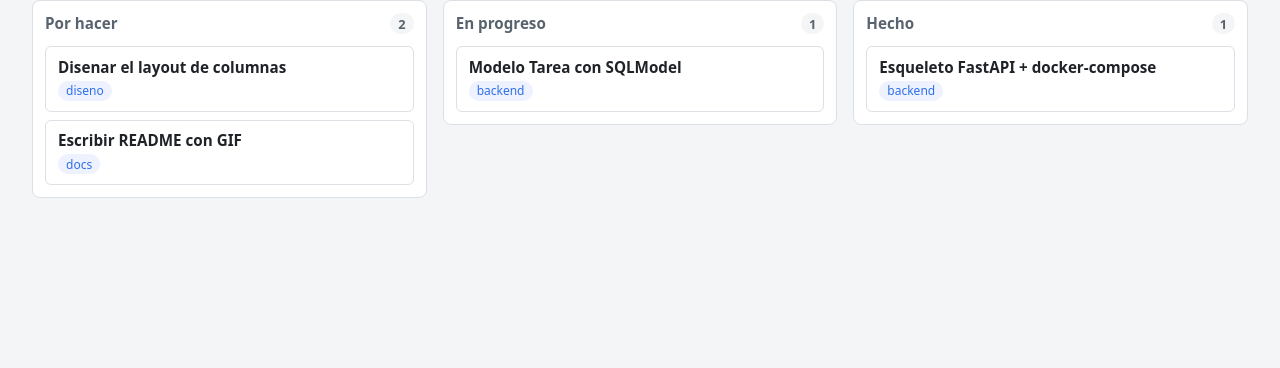
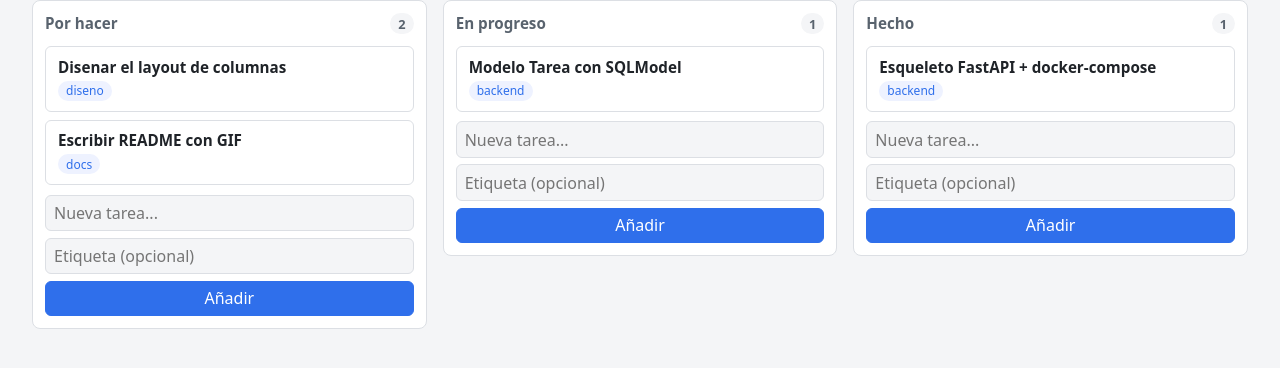
Before and after one commit to dfdez2003/app-htmx-fastapi, a FastAPI app: page / in a window 1280 px wide. Shown: the part 71-439 px from the top of the page. Run offline with FastAPI, Linux system fonts and the light colour scheme.

Commit message:
feat(tareas): crear tarea y fragmento de tarjeta

```diff
--- a/app/main.py
+++ b/app/main.py
@@ -6,6 +6,7 @@ from fastapi.staticfiles import StaticFiles
 
 from app.database import crear_tablas, sembrar_datos
 from app.rutas.tablero import router as tablero_router
+from app.rutas.tareas import router as tareas_router
 
 
 @asynccontextmanager
@@ -22,6 +23,7 @@ app.mount(
     name="static",
 )
 app.include_router(tablero_router)
+app.include_router(tareas_router)
 
 
 @app.get("/salud")
--- a/app/static/estilos.css
+++ b/app/static/estilos.css
@@ -103,3 +103,33 @@ body {
 .tarjeta.vencida {
   border-color: #e0554f;
 }
+
+.formulario-tarea {
+  display: flex;
+  flex-direction: column;
+  gap: 0.4rem;
+  margin-top: 0.6rem;
+}
+
+.formulario-tarea input {
+  font: inherit;
+  padding: 0.4rem 0.5rem;
+  border: 1px solid var(--borde);
+  border-radius: 6px;
+  background: var(--fondo);
+  color: var(--texto);
+}
+
+.formulario-tarea button {
+  font: inherit;
+  padding: 0.35rem 0.5rem;
+  border: 1px solid var(--acento);
+  border-radius: 6px;
+  background: var(--acento);
+  color: #fff;
+  cursor: pointer;
+}
+
+.formulario-tarea button:hover {
+  opacity: 0.9;
+}
--- /dev/null
+++ b/app/templates/fragmentos/formulario_tarea.html
@@ -0,0 +1,17 @@
+{% if modo == "editar" %}
+<form class="formulario-tarea" id="tarea-{{ tarea.id }}"
+      hx-put="/tareas/{{ tarea.id }}" hx-target="this" hx-swap="outerHTML">
+{% else %}
+<form class="formulario-tarea formulario-crear"
+      hx-post="/tareas"
+      hx-target="#columna-{{ columna_clave }} .lista"
+      hx-swap="beforeend"
+      hx-on::after-request="if(event.detail.successful) this.reset()">
+  <input type="hidden" name="columna" value="{{ columna_clave }}">
+{% endif %}
+  <input type="text" name="titulo" placeholder="Nueva tarea..."
+         value="{{ tarea.titulo if tarea else '' }}" required>
+  <input type="text" name="etiqueta" placeholder="Etiqueta (opcional)"
+         value="{{ tarea.etiqueta if tarea else '' }}">
+  <button type="submit">{{ "Guardar" if modo == "editar" else "Añadir" }}</button>
+</form>
--- a/app/templates/tablero.html
+++ b/app/templates/tablero.html
@@ -12,6 +12,9 @@
         {% include "fragmentos/tarjeta.html" %}
       {% endfor %}
     </div>
+    {% with columna_clave = columna.clave, modo = "crear" %}
+      {% include "fragmentos/formulario_tarea.html" %}
+    {% endwith %}
   </section>
   {% endfor %}
 </main>
```
Also changed, not shown: app/rutas/tareas.py (added, +40 -0 lines).
